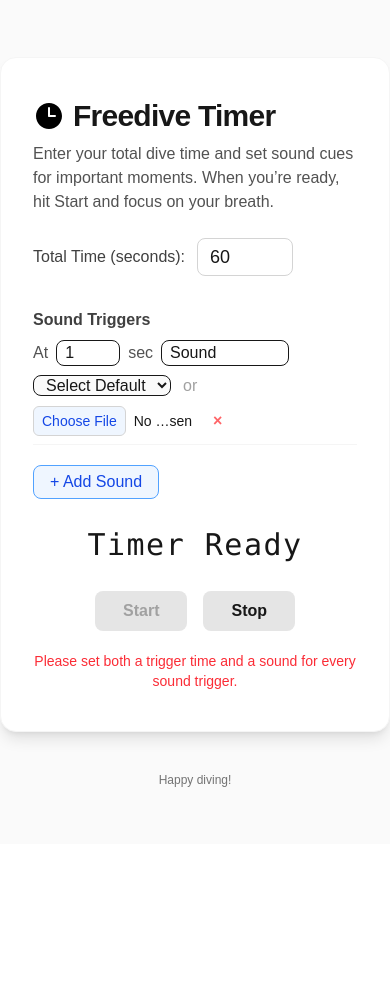
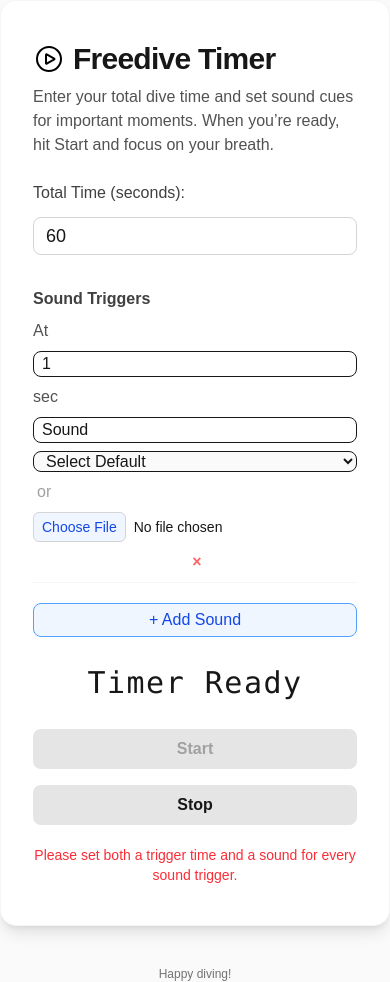
Before and after one commit to qhenkart/freedive-timer, a Next.js app: page / in a window 390 px wide. Both pictures are taken after a click on the button "+ Add Sound". Before the commit the page ends 844 px from the top, so only its background shows below. Built offline with nearby package versions, Linux system fonts and the light colour scheme.

Commit message:
ui improvements

```diff
--- a/src/app/page.tsx
+++ b/src/app/page.tsx
@@ -135,7 +135,7 @@ export default function TimerSoundApp() {
     <div className="min-h-screen bg-neutral-50 flex flex-col items-center justify-center p-0">
       <div className="w-full max-w-xl mx-auto bg-white rounded-2xl shadow-lg px-8 py-10 border border-neutral-100">
         <div className="flex items-center gap-2 mb-2">
-          <Image src="/clock.svg" alt="timer icon" width={32} height={32} />
+          <Image src="/timer.svg" alt="timer icon" width={32} height={32} />
           <h1 className="text-3xl font-bold text-neutral-900 tracking-tight">
             Freedive Timer
           </h1>
@@ -145,7 +145,7 @@ export default function TimerSoundApp() {
           When you’re ready, hit Start and focus on your breath.
         </p>
 
-        <div className="flex gap-3 items-center mb-8">
+        <div className="flex flex-col sm:flex-row gap-3 items-start sm:items-center mb-8 w-full">
           <label className="font-medium text-neutral-700 shrink-0">
             Total Time (seconds):
           </label>
@@ -155,7 +155,7 @@ export default function TimerSoundApp() {
             value={totalSeconds}
             disabled={running}
             onChange={(e) => setTotalSeconds(Number(e.target.value))}
-            className="border border-neutral-300 rounded-lg px-3 py-1 w-24 text-lg focus:outline-none focus:ring-2 focus:ring-blue-200"
+            className="border border-neutral-300 rounded-lg px-3 py-1 w-full sm:w-24 text-lg focus:outline-none focus:ring-2 focus:ring-blue-200"
           />
         </div>
 
@@ -166,7 +166,7 @@ export default function TimerSoundApp() {
           {sounds.map((s, i) => (
             <div
               key={i}
-              className="flex flex-wrap items-center gap-2 mb-2 border-b border-neutral-100 pb-2"
+              className="flex flex-col sm:flex-row sm:flex-wrap sm:items-center gap-2 mb-2 border-b border-neutral-100 pb-2"
             >
               <label className="text-neutral-600">At</label>
               <input
@@ -179,7 +179,7 @@ export default function TimerSoundApp() {
                   updateSound(i, { second: Number(e.target.value) })
                 }
                 placeholder="sec"
-                className="w-16 px-2 border rounded-lg text-base focus:outline-none"
+                className="w-full sm:w-16 px-2 border rounded-lg text-base focus:outline-none"
               />
               <label className="text-neutral-600">sec</label>
               <input
@@ -188,14 +188,14 @@ export default function TimerSoundApp() {
                 disabled={running}
                 onChange={(e) => updateSound(i, { label: e.target.value })}
                 placeholder="label"
-                className="px-2 border rounded-lg w-32 text-base focus:outline-none"
+                className="px-2 border rounded-lg w-full sm:w-32 text-base focus:outline-none"
               />
               {/* Sound select */}
               <select
                 disabled={running}
                 value={s.sourceType === "default" ? s.src : ""}
                 onChange={(e) => selectDefaultSound(i, e.target.value)}
-                className="px-2 border rounded-lg text-base bg-neutral-50"
+                className="px-2 border rounded-lg text-base bg-neutral-50 w-full sm:w-auto"
               >
                 <option value="">Select Default</option>
                 {defaultSounds.map((ds) => (
@@ -210,7 +210,7 @@ export default function TimerSoundApp() {
                 accept="audio/*"
                 disabled={running}
                 onChange={(e) => handleSoundUpload(e, i)}
-                className="w-40 text-sm file:mr-2 file:py-1 file:px-2 file:bg-blue-50 file:border file:border-neutral-300 file:rounded-md file:text-blue-700 hover:file:bg-blue-100"
+                className="w-full sm:w-40 text-sm file:mr-2 file:py-1 file:px-2 file:bg-blue-50 file:border file:border-neutral-300 file:rounded-md file:text-blue-700 hover:file:bg-blue-100"
               />
               <button
                 className="ml-1 text-red-400 font-bold px-2 rounded hover:bg-red-100 transition"
@@ -237,7 +237,7 @@ export default function TimerSoundApp() {
           ))}
           <button
             type="button"
-            className="mt-3 px-4 py-1 border border-blue-400 text-blue-700 rounded-lg bg-blue-50 hover:bg-blue-100 transition"
+            className="mt-3 px-4 py-1 border border-blue-400 text-blue-700 rounded-lg bg-blue-50 hover:bg-blue-100 transition w-full sm:w-auto"
             disabled={running}
             onClick={addSound}
           >
@@ -251,9 +251,9 @@ export default function TimerSoundApp() {
             : "Timer Ready"}
         </div>
 
-        <div className="flex gap-4 justify-center">
+        <div className="flex flex-col sm:flex-row gap-4 justify-center w-full">
           <button
-            className={`px-7 py-2 rounded-lg font-bold transition ${canStart && !running
+            className={`w-full sm:w-auto px-7 py-2 rounded-lg font-bold transition ${canStart && !running
                 ? "bg-blue-600 text-white hover:bg-blue-700"
                 : "bg-neutral-200 text-neutral-400 cursor-not-allowed"
               }`}
@@ -263,7 +263,7 @@ export default function TimerSoundApp() {
             Start
           </button>
           <button
-            className="px-7 py-2 rounded-lg font-bold bg-neutral-200 hover:bg-neutral-300 transition"
+            className="w-full sm:w-auto px-7 py-2 rounded-lg font-bold bg-neutral-200 hover:bg-neutral-300 transition"
             onClick={stopTimer}
             disabled={!running}
           >
```
Also changed, not shown: public/timer.svg (added), 1 other file (tests, documents, lock files or other folders).
